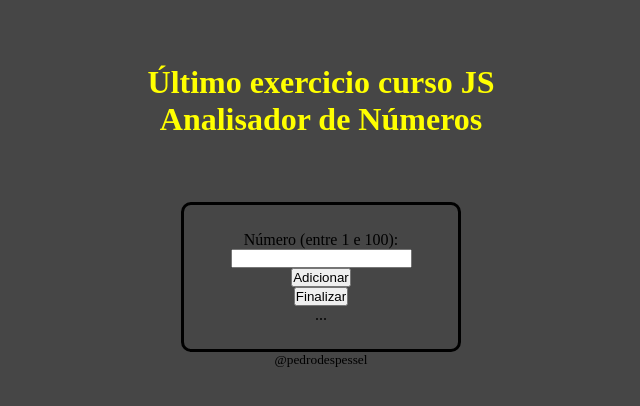
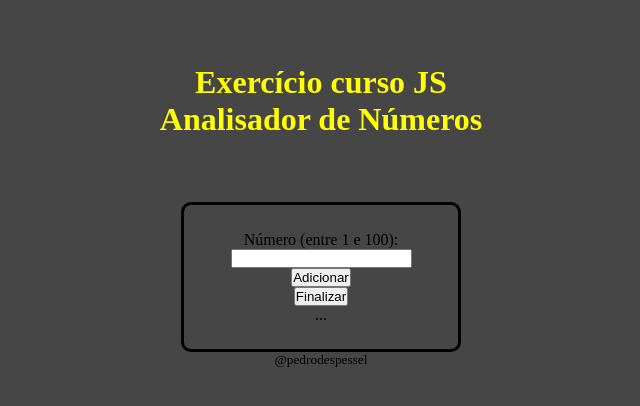
Before and after one commit to pedrodespessel/ordenadordenumeros, a plain HTML site: page index.html in a window 1280 px wide. Shown: the whole page, without its empty margins (319-959 px from the left). Drawn offline with Linux system fonts and the light colour scheme.

Commit message:
Update index.html

```diff
--- a/index.html
+++ b/index.html
@@ -9,7 +9,7 @@
     <script src="script.js"></script>
 </head>
 <body>
-    <header><h1>Último exercicio curso JS<br>Analisador de Números</h1></header>
+    <header><h1>Exercício curso JS<br>Analisador de Números</h1></header>
     <section>
         <div>
             <p>Número (entre 1 e 100):</p>
```
